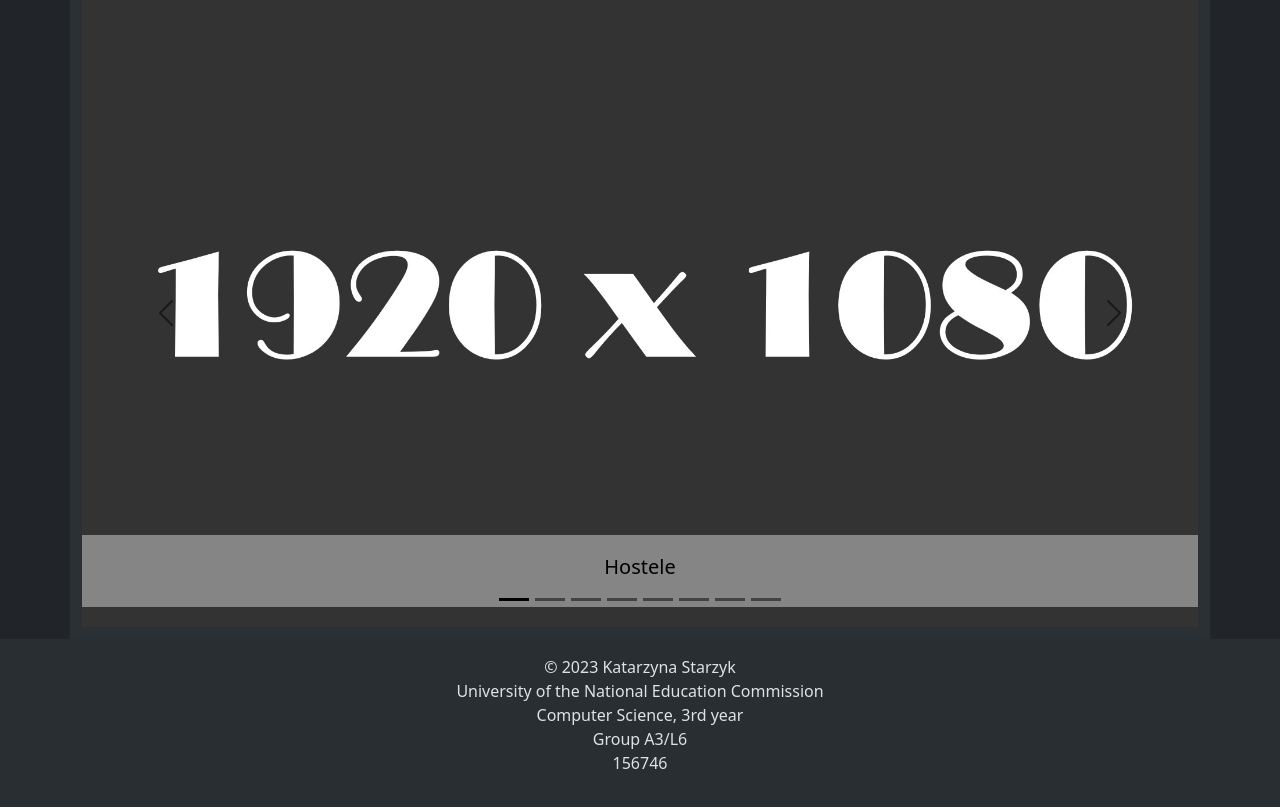
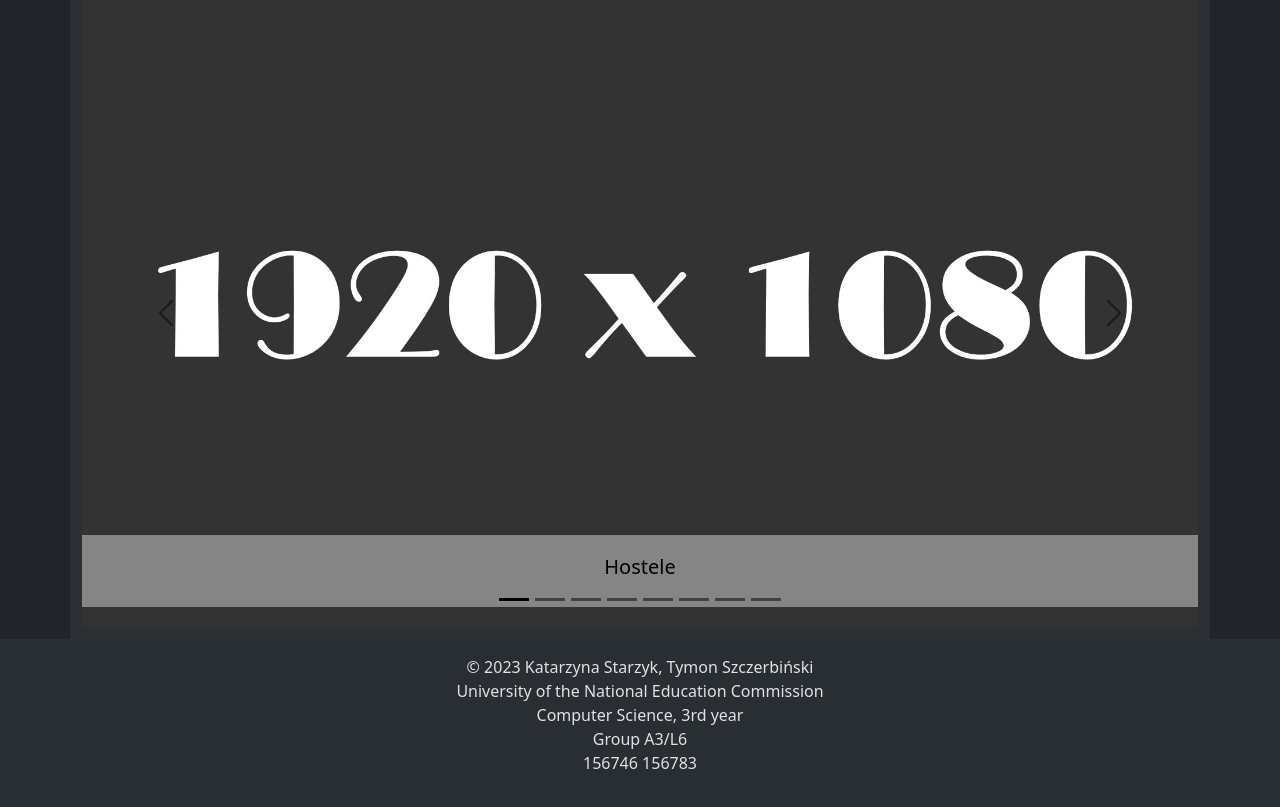
Before and after one commit to katarzyna-starzyk/hotel-booking-system, a PHP site: page /index.php in a window 1280 px wide. Shown: the part 57-864 px from the top of the page. Run offline with PHP 8.4, Linux system fonts and the light colour scheme.

Commit message:
Update footer.php
dodanie współautora do stopki, bo zapomniałam, przepraszam!

```diff
--- a/HotelBook/php/footer.php
+++ b/HotelBook/php/footer.php
@@ -2,11 +2,11 @@
 
     <div class="text-center py-3" style="background-color: rgba(0, 0, 0, 0.05);">
         <p>
-            © 2023 Katarzyna Starzyk<br/>
+            © 2023 Katarzyna Starzyk, Tymon Szczerbiński<br/>
             University of the National Education Commission<br/>
             Computer Science, 3rd year<br/>
             Group A3/L6<br/>
-            156746
+            156746 156783
         </p>
     </div>
 
```
